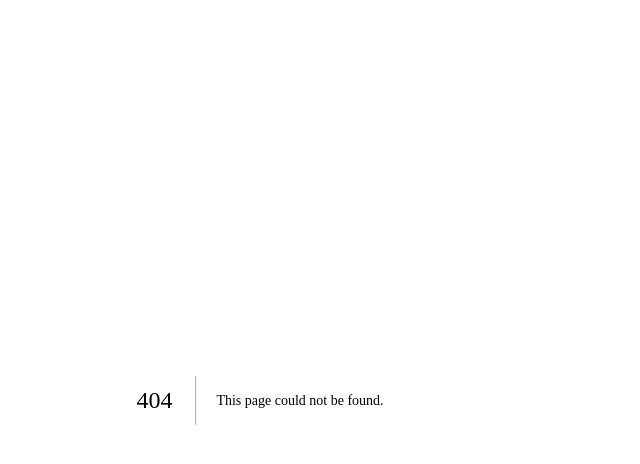
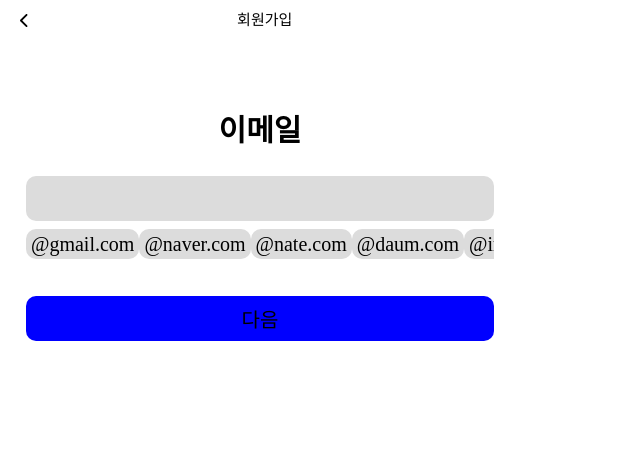
Before and after one commit to inssagram/FE, a Next.js app: page /signup in a window 1280 px wide. Before the commit this address had no page. Shown: the top 464 px of the page, without its empty margins (0-640 px from the left). Built offline with nearby package versions, Linux system fonts and the light colour scheme; a web font is replaced by a local one.

Commit message:
feat: signupPage layout & 중복검

```diff
--- /dev/null
+++ b/db.json
@@ -0,0 +1,19 @@
+{
+  "posts": [
+    {
+      "id": 1,
+      "title": "json-server",
+      "author": "typicode"
+    }
+  ],
+  "comments": [
+    {
+      "id": 1,
+      "body": "some comment",
+      "postId": 1
+    }
+  ],
+  "profile": {
+    "name": "typicode"
+  }
+}
--- a/package.json
+++ b/package.json
@@ -8,6 +8,7 @@
     "start": "next start",
     "lint": "next lint"
   },
+  "proxy": "http://localhost:3000",
   "dependencies": {
     "@fortawesome/fontawesome-svg-core": "^6.4.2",
     "@fortawesome/free-brands-svg-icons": "^6.4.2",
--- /dev/null
+++ b/pages/signup/index.tsx
@@ -0,0 +1,78 @@
+import * as SC from './styled'
+import { FontAwesomeIcon } from "@fortawesome/react-fontawesome";
+import { faChevronLeft} from "@fortawesome/free-solid-svg-icons";
+import { useState} from 'react'
+import axios from 'axios';
+import { useRouter } from 'next/router';
+
+const Signup: React.FC = () => {
+    const router = useRouter()
+    let [email, setEmail] = useState('')
+
+    const inputHandler = (e:React.ChangeEvent<HTMLInputElement>) => {
+        setEmail(e.target.value)
+    }
+
+    const shortcutHandler = (e:React.MouseEvent<HTMLSpanElement>) => {
+        const targetElement = e.target as HTMLElement;
+        if(email.includes('@')){
+            const division = email.split('@')
+            setEmail(division[0] + targetElement.innerHTML)
+        }else{
+            setEmail((prev) => prev + targetElement.innerHTML)
+        }
+    }
+
+    const submitHandler = () => {
+        const emailPattern = /^[A-Za-z0-9._%+-]+@[A-Za-z0-9.-]+\.[A-Za-z]{2,}$/
+        if(!emailPattern.test(email)){
+            alert('올바른 이메일 형식이 아닙니다')
+        }else{
+            axios.get('http://localhost:5000/email')
+            .then((response) => {
+                const data = response.data
+                const filtered = data.filter((v: any) => v.email === email)
+                console.log(filtered)
+                if(filtered.length === 0){
+                    axios.post('http://localhost:5000/email', {email: `${email}`})
+                    .then(() => {
+                        router.push('/signup/auth')
+                    }).catch((error) => {
+                        console.log(error)
+                    })
+                }else{
+                    alert('중복된 이메일이 있습니다.')
+                }
+            })
+            .catch((error) => {
+                console.log(error)
+            });
+        }
+    }
+
+    return(
+        <>
+        <SC.Header>
+            <FontAwesomeIcon icon={faChevronLeft}/>
+            <span>회원가입</span>
+            <span></span>
+        </SC.Header>
+        <SC.Container>
+            <SC.Contents>
+                <SC.Title>이메일</SC.Title>
+                <SC.EmailInput onChange={inputHandler} value={email}></SC.EmailInput>
+                <SC.EmailList onClick={shortcutHandler}>
+                    <SC.EmailShortcut>@gmail.com</SC.EmailShortcut>
+                    <SC.EmailShortcut>@naver.com</SC.EmailShortcut>
+                    <SC.EmailShortcut>@nate.com</SC.EmailShortcut>
+                    <SC.EmailShortcut>@daum.com</SC.EmailShortcut>
+                    <SC.EmailShortcut>@info.com</SC.EmailShortcut>
+                </SC.EmailList>
+                    <SC.SubmitButton onClick={submitHandler}>다음</SC.SubmitButton>
+            </SC.Contents>
+        </SC.Container>
+        </>
+    )
+}
+
+export default Signup
--- /dev/null
+++ b/pages/signup/styled.ts
@@ -0,0 +1,72 @@
+import { styled } from "styled-components"
+
+
+export const Container = styled.section`
+    width: 100%;
+    height: 95vh;
+    color: black;
+    display: flex;
+    justify-content: center;
+    align-items: center;
+`
+
+export const Header = styled.header`
+    width: 100%;
+    height: 5vh;
+    color: black;
+    display: flex;
+    align-items: center;
+    justify-content: space-between;
+    padding: 0 20px;
+    font-size: 15px;
+`
+
+export const Contents = styled.div`
+    width: 90%;
+    height: 80%;
+    display: flex;
+    flex-direction: column;
+`
+
+export const Title = styled.h2`
+    font-size: 30px;
+    text-align: center;
+    margin-bottom: 30px;
+`
+
+
+export const EmailInput = styled.input`
+    background-color: gainsboro;
+    border: none;
+    border-radius: 10px;
+    height: 45px;
+    color: black;
+    font-size: 20px;
+`
+
+export const EmailList = styled.div`
+    height: 45px;
+    width: 100%;
+    display: flex;
+    justify-content: flex-start;
+    align-items: center;
+    overflow-x: scroll;
+    font-size: 20px;
+    margin-bottom: 30px;
+`
+
+export const EmailShortcut = styled.span`
+    background-color: gainsboro;
+    border-radius: 10px;
+    padding: 5px;
+    display: flex;
+`
+
+
+export const SubmitButton = styled.button`
+    height: 45px;
+    background-color: blue;
+    border: none;
+    border-radius: 10px;
+    font-size: 20px;
+`
```
Also changed, not shown: email.json (added, +16 -0 lines), pages/signup/auth.tsx (added, +8 -0 lines), pages/signup/details.tsx (added).
